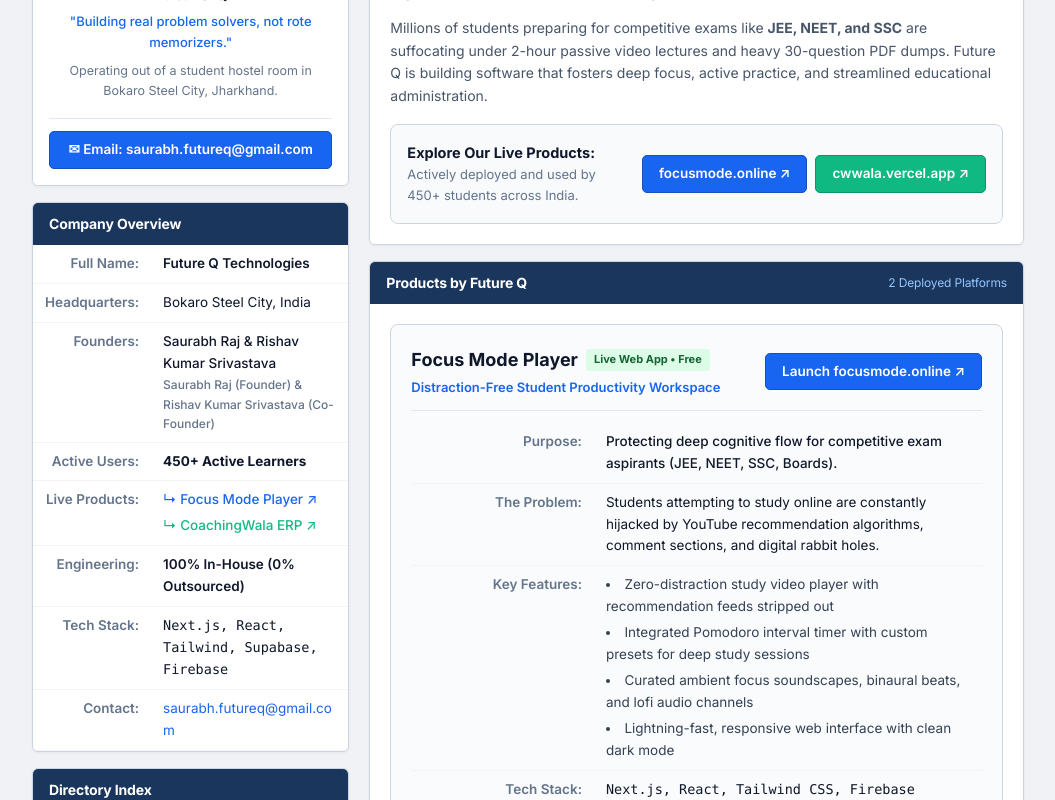
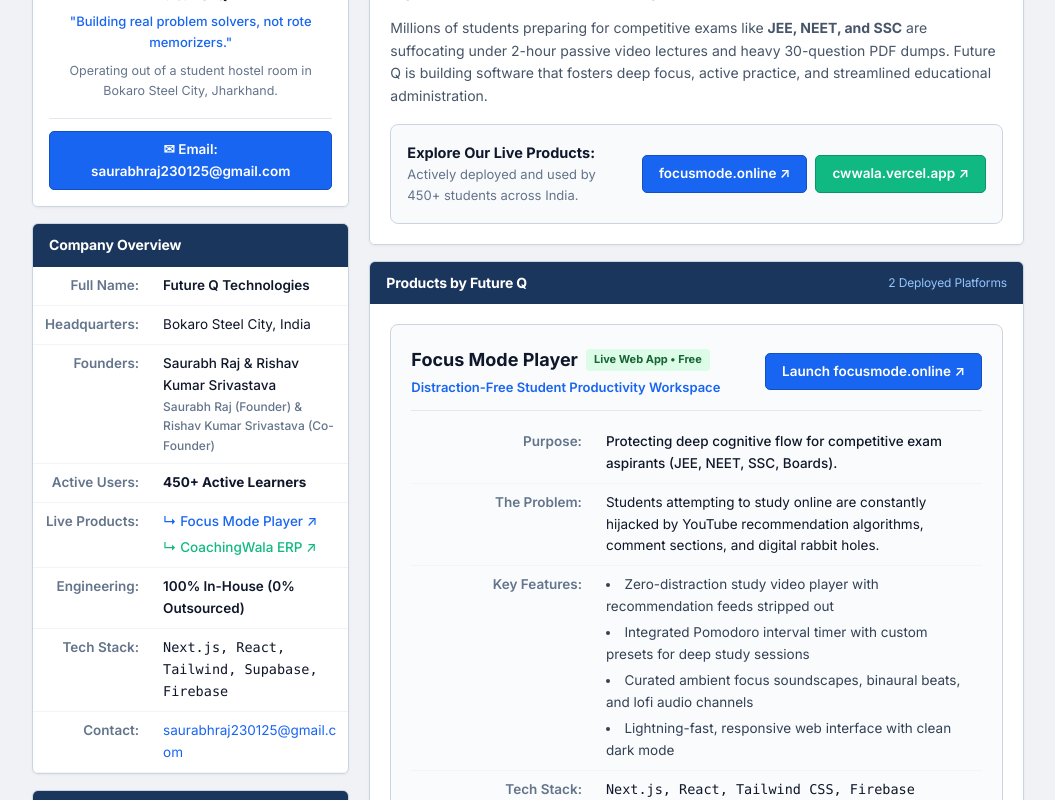
Before and after one commit to saurabhraj230125/agency, a React (Vite) app: page / in a window 1280 px wide. Shown: the part 460-1260 px from the top of the page, without its empty margins (112-1167 px from the left). Built offline with nearby package versions, Linux system fonts and the light colour scheme; no server answers.

Commit message:
fix: update founder contact email to saurabhraj230125@gmail.com

```diff
--- a/src/App.jsx
+++ b/src/App.jsx
@@ -11,7 +11,7 @@ function KhanAcademyFacebookCompany() {
   const [copiedEmail, setCopiedEmail] = useState(false);
 
   const handleCopyEmail = () => {
-    navigator.clipboard.writeText("saurabh.futureq@gmail.com");
+    navigator.clipboard.writeText("saurabhraj230125@gmail.com");
     setCopiedEmail(true);
     setTimeout(() => setCopiedEmail(false), 2500);
   };
@@ -139,10 +139,10 @@ function KhanAcademyFacebookCompany() {
 
                 <div className="mt-4 pt-3 border-t border-[#e2e8f0]">
                   <a
-                    href="mailto:saurabh.futureq@gmail.com"
+                    href="mailto:saurabhraj230125@gmail.com"
                     className="kf-button text-[13px] py-2 px-3 w-full text-center flex items-center justify-center gap-1.5"
                   >
-                    ✉ Email: saurabh.futureq@gmail.com
+                    ✉ Email: saurabhraj230125@gmail.com
                   </a>
                 </div>
               </div>
@@ -222,8 +222,8 @@ function KhanAcademyFacebookCompany() {
                   <tr>
                     <td className="label">Contact:</td>
                     <td className="value text-[12.5px] break-all">
-                      <a href="mailto:saurabh.futureq@gmail.com" className="text-[#1865f2]">
-                        saurabh.futureq@gmail.com
+                      <a href="mailto:saurabhraj230125@gmail.com" className="text-[#1865f2]">
+                        saurabhraj230125@gmail.com
                       </a>
                     </td>
                   </tr>
@@ -719,10 +719,10 @@ function KhanAcademyFacebookCompany() {
                       Founder & Lead Developer Email
                     </div>
                     <a
-                      href="mailto:saurabh.futureq@gmail.com"
+                      href="mailto:saurabhraj230125@gmail.com"
                       className="text-[20px] font-bold text-[#1865f2] hover:underline break-all block mt-0.5"
                     >
-                      saurabh.futureq@gmail.com
+                      saurabhraj230125@gmail.com
                     </a>
                   </div>
 
@@ -734,7 +734,7 @@ function KhanAcademyFacebookCompany() {
                       {copiedEmail ? "✓ Copied to Clipboard!" : "Copy Email"}
                     </button>
                     <a
-                      href="mailto:saurabh.futureq@gmail.com"
+                      href="mailto:saurabhraj230125@gmail.com"
                       className="kf-button-secondary text-[14px] py-2.5 px-5"
                     >
                       Send Email ↗
--- a/src/components/SEO.jsx
+++ b/src/components/SEO.jsx
@@ -42,7 +42,7 @@ export default function SEO({
         name: "Future Q",
         alternateName: "FutureQ",
         url: resolvedCanonical,
-        email: "saurabh.futureq@gmail.com",
+        email: "saurabhraj230125@gmail.com",
         logo: resolvedImage
       },
       {
@@ -51,7 +51,7 @@ export default function SEO({
         name: "Future Q",
         alternateName: "FutureQ",
         url: resolvedCanonical,
-        email: "saurabh.futureq@gmail.com",
+        email: "saurabhraj230125@gmail.com",
         areaServed: "IN",
         serviceType: ["Web Development", "AI Automation"],
         provider: { "@id": `${baseUrl}#organization` }
```
Also changed, not shown: 1 other file (tests, documents, lock files or other folders).
